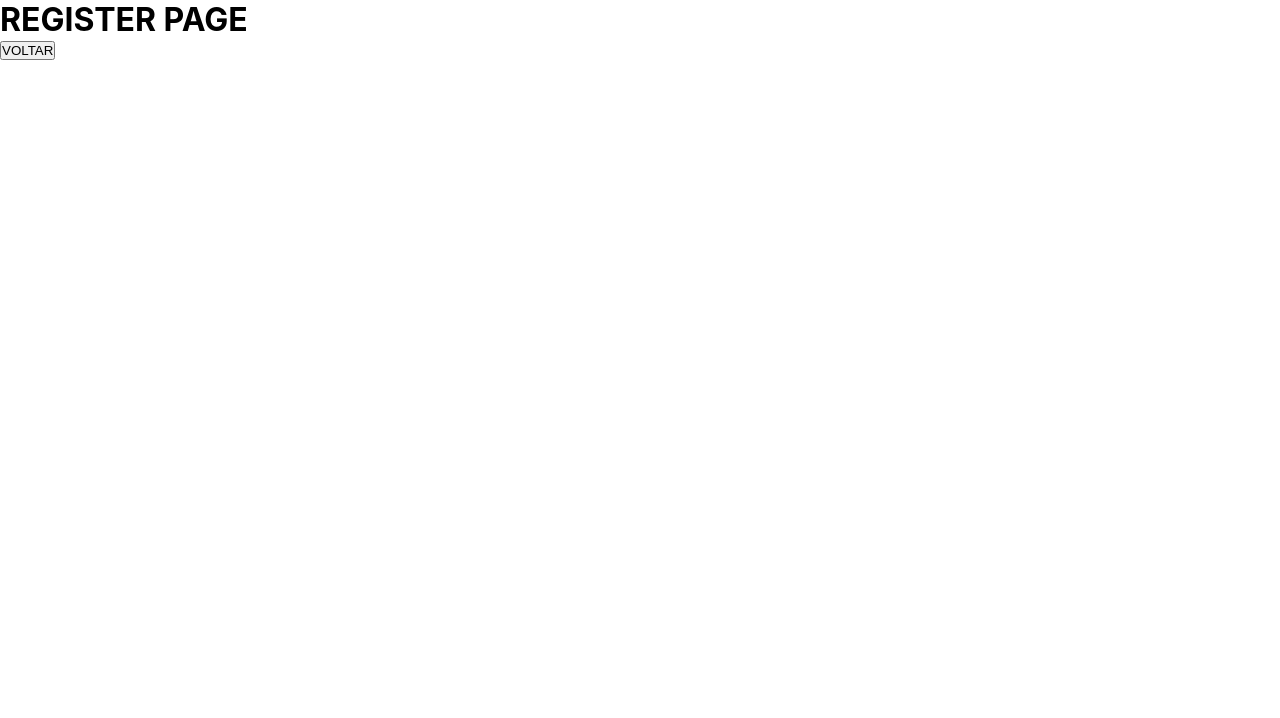
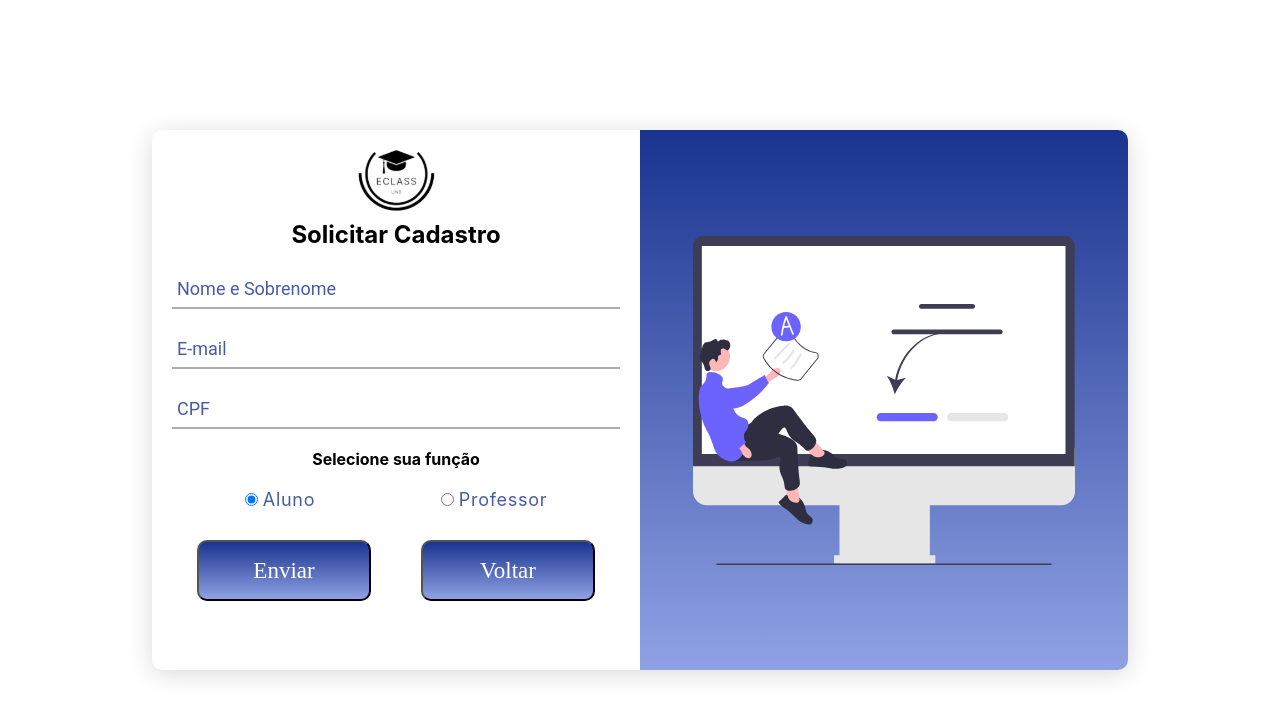
Before and after one commit to zeroCass/eclass-unb-frontend, a React (Create React App) app: page /register in a window 1280 px wide. Shown: the top 718 px of the page. Built offline with nearby package versions, Linux system fonts and the light colour scheme.

Commit message:
FEAT: Register Page done
All main components are implemented

```diff
--- a/src/components/AuthSection/index.jsx
+++ b/src/components/AuthSection/index.jsx
@@ -7,6 +7,7 @@ export const AuthSection = ({
 	handleSubmit,
 	formComponents,
 	buttonsContainer,
+	othersComponents,
 }) => {
 	return (
 		<section className="auth-section">
@@ -17,6 +18,7 @@ export const AuthSection = ({
 				</div>
 				<form onSubmit={handleSubmit}>
 					{formComponents}
+					{othersComponents}
 					{buttonsContainer}
 				</form>
 			</div>
--- a/src/components/AuthSection/style.css
+++ b/src/components/AuthSection/style.css
@@ -38,11 +38,6 @@
 	border-radius: 0px 10px 10px 0px;
 }
 
-.auth-img-container > img.authImage {
-	width: 382px;
-	height: 329px;
-}
-
 .auth-section form {
 	flex-grow: 1;
 	padding: 10px 20px;
--- /dev/null
+++ b/src/pages/Register/components/ButtonsContainer/index.jsx
@@ -0,0 +1,12 @@
+import { useNavigate } from 'react-router-dom'
+import './style.css'
+
+export const ButtonsContainer = () => {
+	const navigate = useNavigate()
+	return (
+		<div className="button-container-flex">
+			<button>Enviar</button>
+			<button onClick={() => navigate('/login')}>Voltar</button>
+		</div>
+	)
+}
--- /dev/null
+++ b/src/pages/Register/components/ButtonsContainer/style.css
@@ -0,0 +1,18 @@
+.button-container-flex button {
+	margin: 20px 0;
+	font-family: 'Poppins';
+	font-style: normal;
+	font-weight: 500;
+	font-size: 23px;
+	line-height: 34px;
+	color: white;
+	width: 174px;
+	height: 61px;
+	background: linear-gradient(180deg, #19338f 0%, #90a2e4 100%);
+	border-radius: 10px;
+}
+
+.button-container-flex {
+	display: flex;
+	justify-content: space-around;
+}
--- /dev/null
+++ b/src/pages/Register/components/RadioButtons/index.jsx
@@ -0,0 +1,37 @@
+import { useState } from 'react'
+import './style.css'
+
+export const RadioButtons = () => {
+	const [role, setRole] = useState('student')
+	return (
+		<div className={'role-choose'}>
+			<h4>Selecione sua função</h4>
+			<div className="radio-buttons-container">
+				<div className="radio-container">
+					<input
+						type={'radio'}
+						name="user-role"
+						required
+						value="student"
+						id="student"
+						checked={role === 'student'}
+						onChange={(e) => setRole(e.target.value)}
+					/>
+					<label htmlFor="student">Aluno</label>
+				</div>
+				<div className="radio-container">
+					<input
+						type={'radio'}
+						name="user-role"
+						required
+						value="teacher"
+						id="teacher"
+						checked={role === 'teacher'}
+						onChange={(e) => setRole(e.target.value)}
+					/>
+					<label htmlFor="teacher">Professor</label>
+				</div>
+			</div>
+		</div>
+	)
+}
--- /dev/null
+++ b/src/pages/Register/components/RadioButtons/style.css
@@ -0,0 +1,19 @@
+.role-choose h4 {
+	margin: 10px 0;
+	text-align: center;
+}
+
+.radio-buttons-container {
+	display: flex;
+	justify-content: space-around;
+	padding: 10px;
+	font-weight: 400;
+	font-size: 18px;
+	line-height: 21px;
+	letter-spacing: 0.04em;
+	color: rgba(25, 51, 143, 0.8);
+}
+
+.radio-buttons-container label {
+	margin-left: 5px;
+}
--- a/src/pages/Register/index.jsx
+++ b/src/pages/Register/index.jsx
@@ -1,15 +1,55 @@
-import { useNavigate } from 'react-router-dom'
+import { useContext, useState } from 'react'
+import logo from '../../assets/svg/logoSmall.svg'
+import { AuthSection } from '../../components/AuthSection'
+import { TextInput } from '../../components/TextInput'
+import { AuthContext } from '../../contexts/AuthContext/context'
+import { ButtonsContainer } from './components/ButtonsContainer'
+import { RadioButtons } from './components/RadioButtons'
 
 export const Register = () => {
-	const navigation = useNavigate()
-	const handleClick = () => {
-		navigation('/login', { replace: true })
-	}
+	const authContext = useContext(AuthContext)
+	/* eslint-disable */
+	const { authDispatch } = authContext
+
+	const [name, setName] = useState('')
+	const [email, setEmail] = useState('')
+	const [cpf, setCpf] = useState('')
 
 	return (
-		<div>
-			<h1>REGISTER PAGE</h1>
-			<button onClick={handleClick}>VOLTAR</button>
-		</div>
+		<AuthSection
+			logo={logo}
+			title={'Solicitar Cadastro'}
+			buttonsContainer={<ButtonsContainer />}
+			othersComponents={<RadioButtons />}
+			formComponents={[
+				<TextInput
+					key="name"
+					type="text"
+					id="name"
+					onChange={(e) => setName(e.target.value)}
+					value={name}
+					required={true}
+					labelValue="Nome e Sobrenome"
+				/>,
+				<TextInput
+					key="email"
+					type="email"
+					id="email"
+					onChange={(e) => setEmail(e.target.value)}
+					value={email}
+					required={true}
+					labelValue="E-mail"
+				/>,
+				<TextInput
+					key="cpf"
+					type="cpf"
+					id="cpf"
+					onChange={(e) => setCpf(e.target.value)}
+					value={cpf}
+					required={true}
+					labelValue="CPF"
+				/>,
+			]}
+		/>
 	)
 }
```
Also changed, not shown: src/assets/svg/logoSmall.svg (added).
